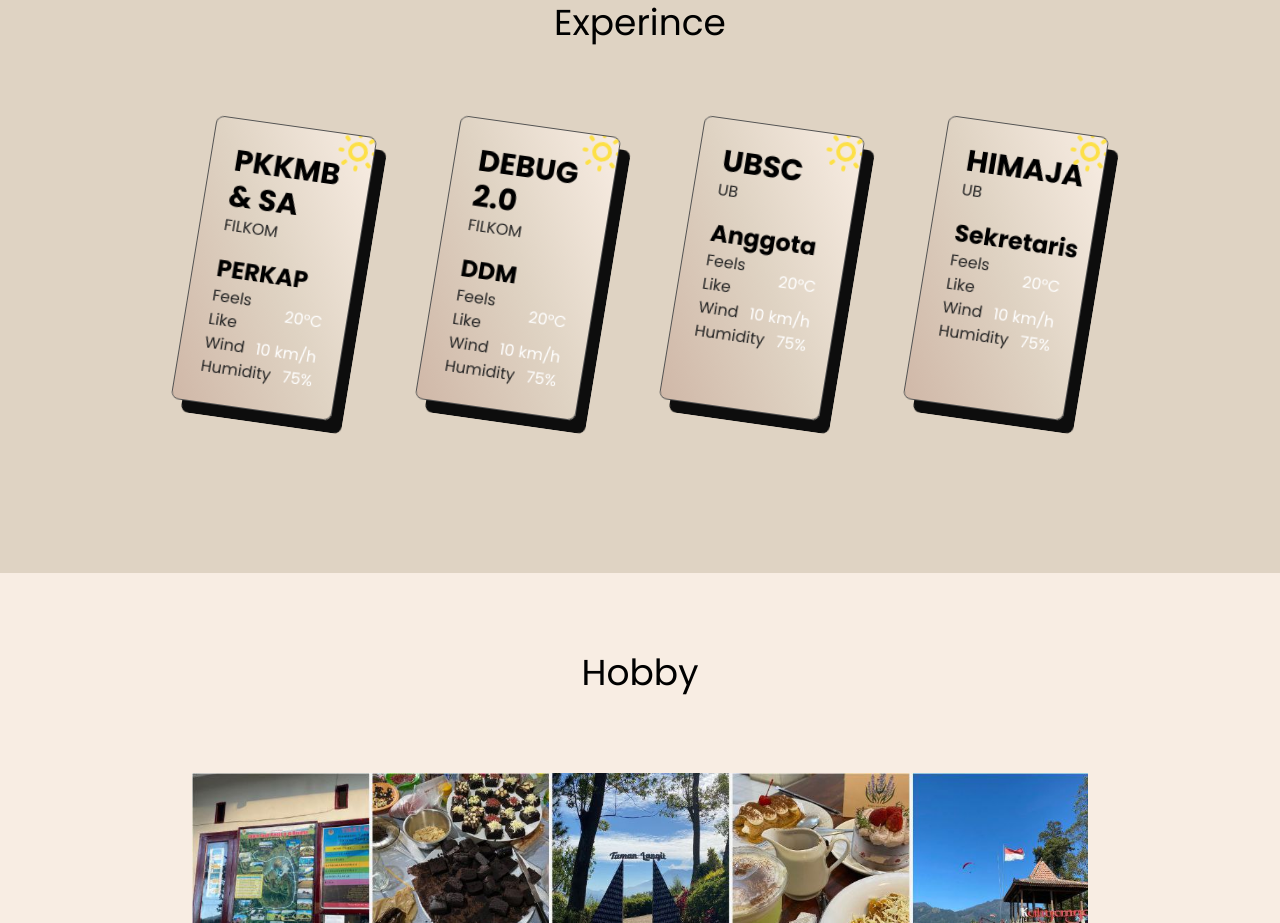
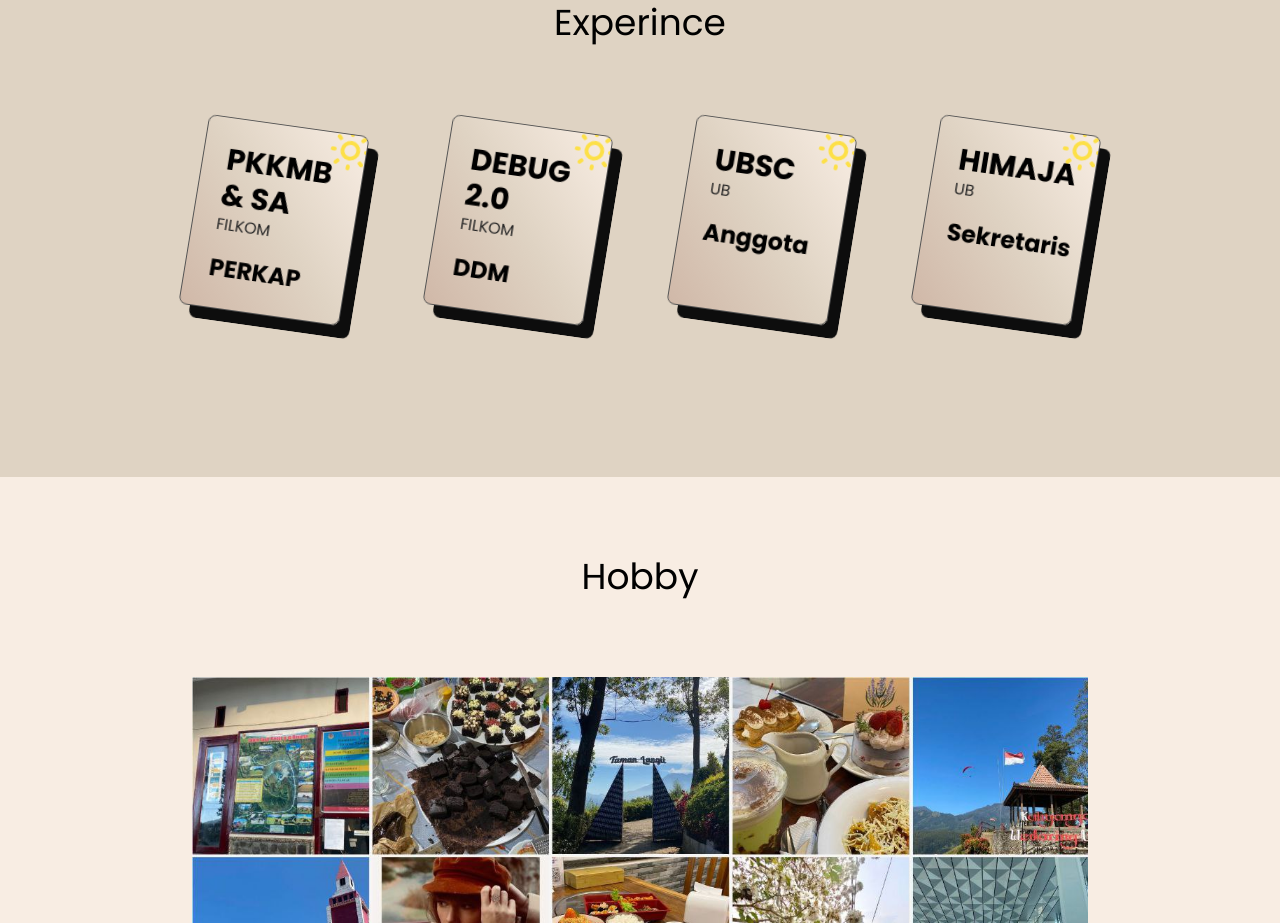
Before and after one commit to Zaaa0/235150601111017-pemweb-portofolio-part1-Zaza, a website: page src/index.html in a window 1280 px wide. Shown: the part 1717-2640 px from the top of the page. Drawn offline with Linux system fonts and the light colour scheme.

Commit message:
menyesuaikan tinggi contact

```diff
--- a/src/index.html
+++ b/src/index.html
@@ -190,18 +190,6 @@
               </div>
               <div class="mt-4">
                 <p class="text-2xl font-bold text-black">PERKAP</p>
-                <div class="flex items-center justify-between gap-1">
-                  <span class="mr-2 text-neutral-800">Feels Like</span>
-                  <span class="text-white">20°C</span>
-                </div>
-                <div class="flex items-center justify-between gap-1">
-                  <span class="text-neutral-800">Wind</span>
-                  <span class="text-white">10 km/h</span>
-                </div>
-                <div class="flex items-center justify-between gap-1">
-                  <span class="text-neutral-800">Humidity</span>
-                  <span class="text-white">75%</span>
-                </div>
               </div>
             </div>
             <!-- debug -->
@@ -232,18 +220,6 @@
               </div>
               <div class="mt-4">
                 <p class="text-2xl font-bold text-black">DDM</p>
-                <div class="flex items-center justify-between gap-1">
-                  <span class="mr-2 text-neutral-800">Feels Like</span>
-                  <span class="text-white">20°C</span>
-                </div>
-                <div class="flex items-center justify-between gap-1">
-                  <span class="text-neutral-800">Wind</span>
-                  <span class="text-white">10 km/h</span>
-                </div>
-                <div class="flex items-center justify-between gap-1">
-                  <span class="text-neutral-800">Humidity</span>
-                  <span class="text-white">75%</span>
-                </div>
               </div>
             </div>
             <!-- ubsc -->
@@ -274,18 +250,6 @@
               </div>
               <div class="mt-4">
                 <p class="text-2xl font-bold text-black">Anggota</p>
-                <div class="flex items-center justify-between gap-1">
-                  <span class="mr-2 text-neutral-800">Feels Like</span>
-                  <span class="text-white">20°C</span>
-                </div>
-                <div class="flex items-center justify-between gap-1">
-                  <span class="text-neutral-800">Wind</span>
-                  <span class="text-white">10 km/h</span>
-                </div>
-                <div class="flex items-center justify-between gap-1">
-                  <span class="text-neutral-800">Humidity</span>
-                  <span class="text-white">75%</span>
-                </div>
               </div>
             </div>
             <!-- himaja -->
@@ -316,18 +280,6 @@
               </div>
               <div class="mt-4">
                 <p class="text-2xl font-bold text-black">Sekretaris</p>
-                <div class="flex items-center justify-between gap-1">
-                  <span class="mr-2 text-neutral-800">Feels Like</span>
-                  <span class="text-white">20°C</span>
-                </div>
-                <div class="flex items-center justify-between gap-1">
-                  <span class="text-neutral-800">Wind</span>
-                  <span class="text-white">10 km/h</span>
-                </div>
-                <div class="flex items-center justify-between gap-1">
-                  <span class="text-neutral-800">Humidity</span>
-                  <span class="text-white">75%</span>
-                </div>
               </div>
             </div>
           </div>
@@ -349,7 +301,7 @@
       <!-- contact -->
       <div
         id="contact"
-        class="w-full md:scroll-m-20 bg-sandy-beige h-full xl:py-0 py-10 xl:h-[90vh] flex flex-col items-center justify-center"
+        class="w-full md:scroll-m-20 bg-sandy-beige h-full xl:py-20 py-10 xl:h-full flex flex-col items-center justify-center"
       >
         <div
           class="w-[70%] flex flex-col items-center justify-center gap-5 md:gap-20"
```
